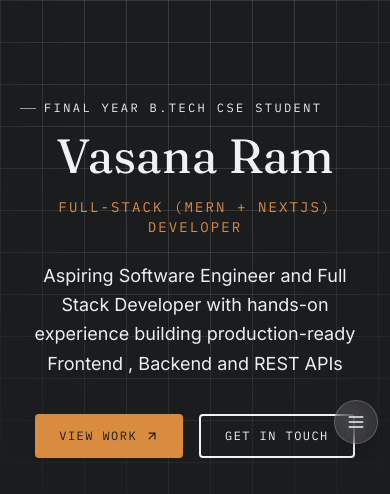
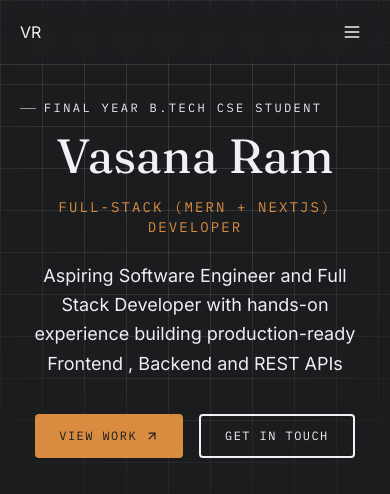
Before and after one commit to vishnuchoudhary764/my-portfolio, a React (Vite) app: page / in a window 390 px wide. Shown: the top 494 px of the page. Built offline with nearby package versions, Linux system fonts and the light colour scheme.

Commit message:
reupdtnav

```diff
--- a/src/App.jsx
+++ b/src/App.jsx
@@ -32,7 +32,7 @@ export default function App() {
 
       <Navbar active={active} onNavigate={handleNavigate} />
       {/* <SideRuler active={active} onNavigate={handleNavigate} /> */}
-      <MenuNav active={active} onNavigate={handleNavigate} />
+      {/* <MenuNav active={active} onNavigate={handleNavigate} /> */}
       <main>
         <Hero onNavigate={handleNavigate} />
         <About />
--- a/src/components/Navbar.jsx
+++ b/src/components/Navbar.jsx
@@ -1,10 +1,14 @@
-import React from "react";
+import React, { useState } from "react";
 import { NAV_ITEMS } from "../utils/data";
+import { Menu, X } from "lucide-react";
+
 
 export function Navbar({ active, onNavigate }) {
+  const [open, setOpen] = useState(false);
+
   return (
-    <header className="fixed top-0 left-0 right-0 z-40 backdrop-blur-sm">
-      <div className="hidden md:flex max-w-6xl mx-auto px-5 sm:px-8 h-16 items-center justify-between">
+    <header className="fixed top-0 left-0 right-0 z-40 backdrop-blur-sm ">
+      <div className="max-w-6xl mx-auto px-5 sm:px-8 h-16 flex items-center justify-between">
         <button onClick={() => onNavigate("top")} className="flex items-center gap-2 group">
           VR
         </button>
@@ -14,14 +18,44 @@ export function Navbar({ active, onNavigate }) {
             <button
               key={item.id}
               onClick={() => onNavigate(item.id)}
-              className="mono text-xs uppercase ink-text tracking-[0.12em] pb-1 hover:border-b-2 hover:border-orange-400 transition-colors duration-30"
+              className="mono text-xs uppercase ink-text tracking-0.12em pb-1 hover:border-b-2 hover:border-orange-400 transition-colors duration-300"
             >
               {item.label}
             </button>
           ))}
         </nav>
+        <button
+          className="md:hidden w-9 h-9 flex items-center justify-center ink-text"
+          onClick={() => setOpen((o) => !o)}
+          aria-label="Toggle menu"
+          aria-expanded={open}
+        >
+          {open ? <X size={20} /> : <Menu size={20} />}
+        </button>
+      </div>
+
+      <div
+        className={`md:hidden  border-t grid-line-border overflow-hidden transition-all duration-300 ease-out ${open ? "max-h-80" : "max-h-0"
+          }`}
+      >
+        <div className="px-5 py-4 flex flex-col gap-4">
+          {NAV_ITEMS.map((item) => (
+            <button
+              key={item.id}
+              onClick={() => {
+                onNavigate(item.id);
+                setOpen(false);
+              }}
+              className="mono text-sm  tracking-[0.12em] text-right text-white"
+            >
+              {item.label}
+            </button>
+          ))}
+        </div>
+
       </div>
     </header>
+
   );
 }
 
@@ -37,16 +71,14 @@ export function SideRuler({ active, onNavigate }) {
           aria-label={item.label}
         >
           <span
-            className={`mono text-[10px] tracking-0.1em transition-opacity duration-300 ${
-              active === item.id ? "opacity-100 ink-text" : "opacity-0 group-hover:opacity-60 ink-soft"
-            }`}
+            className={`mono text-[10px] tracking-0.1em transition-opacity duration-300 ${active === item.id ? "opacity-100 ink-text" : "opacity-0 group-hover:opacity-60 ink-soft"
+              }`}
           >
             {item.label}
           </span>
           <span
-            className={`h-px transition-all duration-300 ${
-              active === item.id ? "w-8 accent-bg" : "w-4 grid-line-bg group-hover:w-6"
-            }`}
+            className={`h-px transition-all duration-300 ${active === item.id ? "w-8 accent-bg" : "w-4 grid-line-bg group-hover:w-6"
+              }`}
           />
         </button>
       ))}
```
